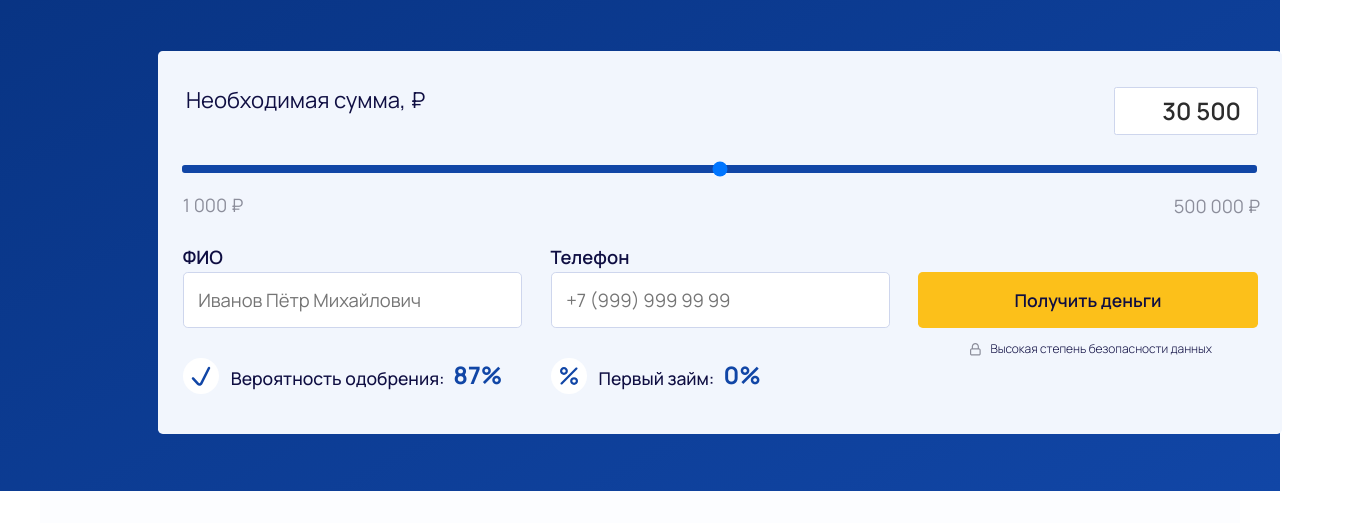
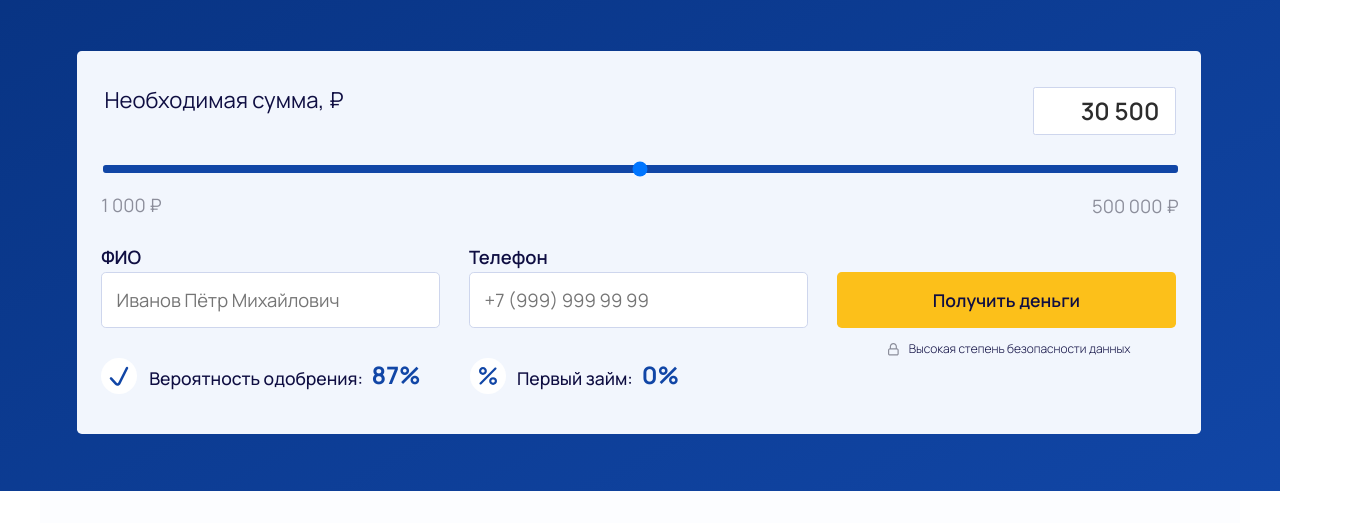
Before and after one commit to Airfix982/landing-page, a website: page app/index.html in a window 1280 px wide. Shown: the part 277-800 px from the top of the page, 1358 px wide, since content can reach past the window. Drawn offline with Linux system fonts and the light colour scheme.

Commit message:
corrected white block in the 1st block

```diff
--- a/app/index.html
+++ b/app/index.html
@@ -69,6 +69,7 @@
         </div>
       </div>
     </div>
+    <div class="container">
       <div class='container-gray-block-in-2nd-block white-block background-f2f6fd border-radius-0-3'>
         <div class="container">
           <div class="row">
@@ -213,6 +214,7 @@
               </div>
             </div>
             <div class="six columns"></div>
+          </div>
         </div>
       </div>
     </div>
--- a/app/scss/core.scss
+++ b/app/scss/core.scss
@@ -292,7 +292,7 @@ padding-left: 1.7rem;
 .white-block
 {
     margin-right: 10rem;
-    margin-left: 9.9rem;
+    margin-left: 2.3rem;
 }
 .container-gray-block-in-2nd-block
 {
@@ -321,8 +321,8 @@ padding-left: 1.7rem;
 .slider
 {
     cursor: pointer;
-    width: 95.6%;
-    margin: 0.62rem auto 0.42rem 1.5rem ;
+    width: 67.2rem;
+    margin: 0.62rem auto 0.42rem 1.0rem ;
     -webkit-appearance: none;
     -moz-appearance: none;
     appearance: none;
```
Also changed, not shown: app/css/core.css, app/css/style.css. Lines whose indentation alone changed are shown as unchanged.
